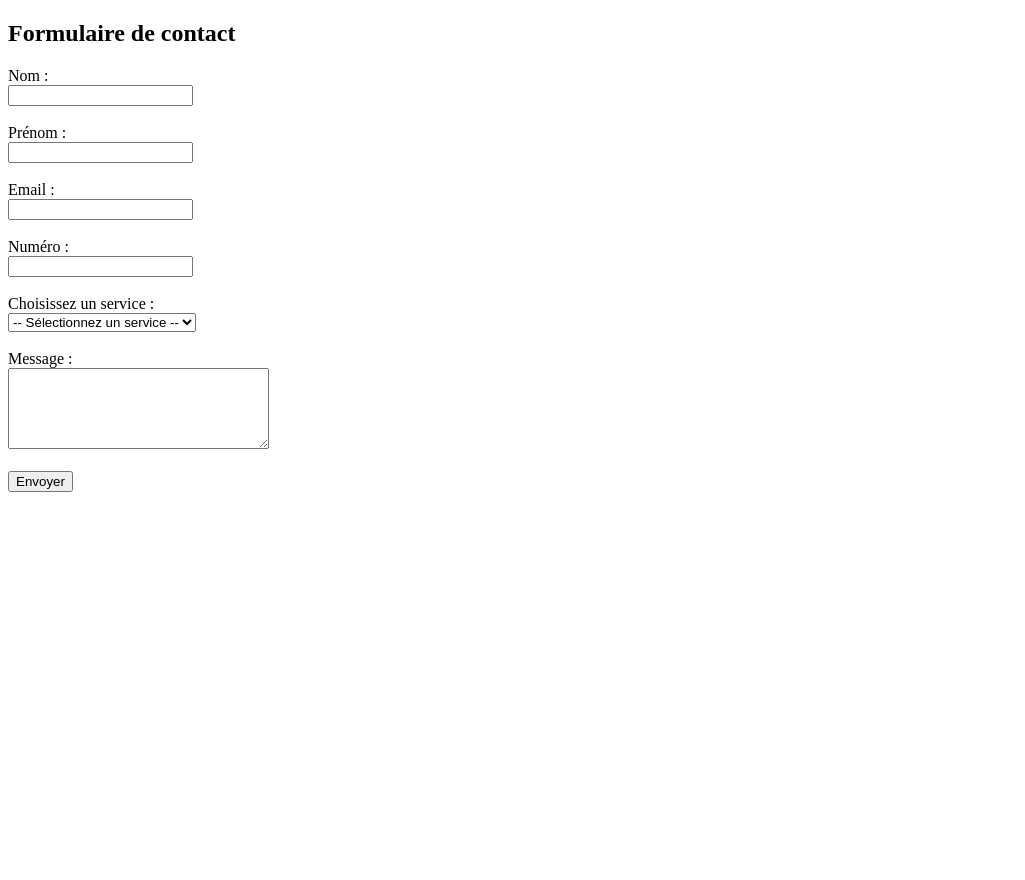
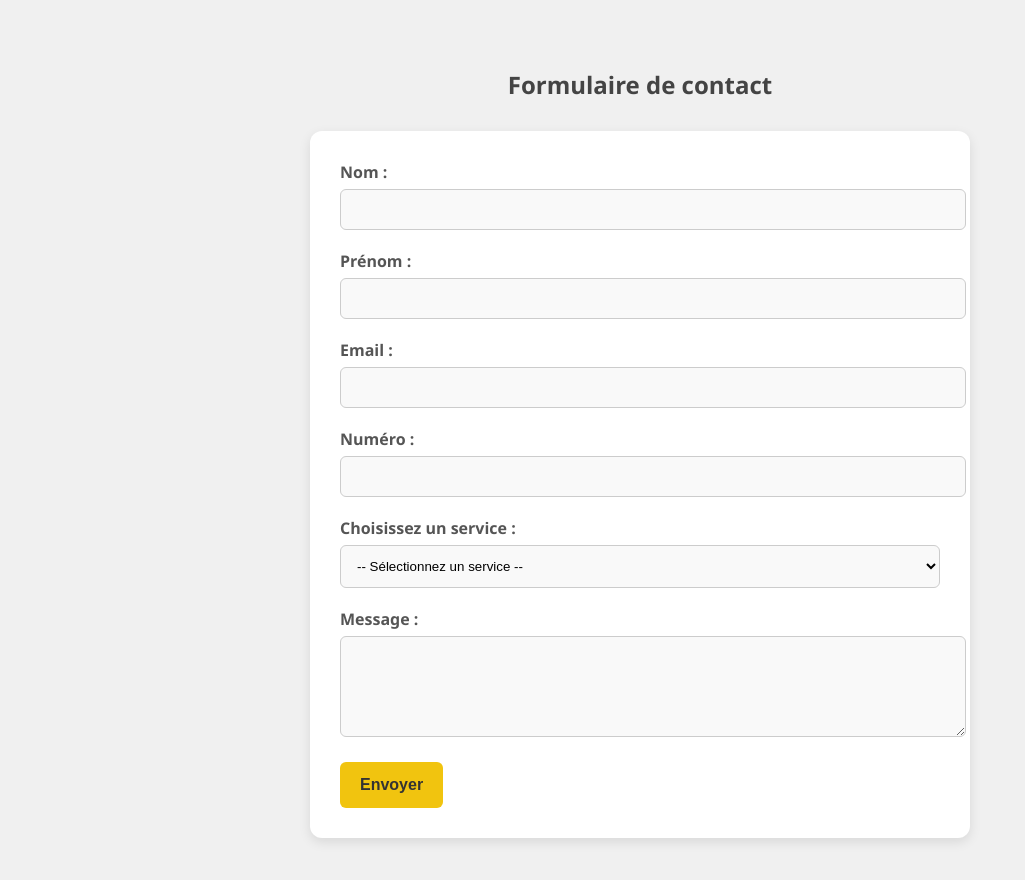
Before and after one commit to RomainD59/CPLR-versionning, a plain HTML site: page index.html in a window 1280 px wide. Shown: the whole page, without its empty margins (0-1025 px from the left). Before the commit the page ends 800 px from the top, so only its background shows below. Drawn offline with Linux system fonts and the light colour scheme.

Commit message:
Pas la le bug

```diff
--- a/index.html
+++ b/index.html
@@ -3,32 +3,101 @@
 <head>
   <meta charset="UTF-8">
   <title>Formulaire de contact</title>
+  <style>
+    body {
+      font-family: 'Segoe UI', Tahoma, Geneva, Verdana, sans-serif;
+      background: #f0f0f0;
+      color: #333;
+      padding: 40px;
+    }
+
+    h2 {
+      text-align: center;
+      color: #444;
+      margin-bottom: 30px;
+    }
+
+    form {
+      max-width: 600px;
+      margin: 0 auto;
+      background: #ffffff;
+      padding: 30px;
+      border-radius: 12px;
+      box-shadow: 0 4px 12px rgba(0, 0, 0, 0.1);
+    }
+
+    label {
+      display: block;
+      margin-bottom: 6px;
+      font-weight: 600;
+      color: #555;
+    }
+
+    input[type="text"],
+    input[type="email"],
+    input[type="tel"],
+    select,
+    textarea {
+      width: 100%;
+      padding: 12px;
+      margin-bottom: 20px;
+      border: 1px solid #ccc;
+      border-radius: 6px;
+      background-color: #f9f9f9;
+      transition: border-color 0.3s;
+    }
+
+    input[type="text"]:focus,
+    input[type="email"]:focus,
+    input[type="tel"]:focus,
+    select:focus,
+    textarea:focus {
+      border-color: #f1c40f;
+      outline: none;
+    }
+
+    input[type="submit"] {
+      background-color: #f1c40f;
+      color: #333;
+      padding: 14px 20px;
+      border: none;
+      border-radius: 6px;
+      cursor: pointer;
+      font-size: 16px;
+      font-weight: bold;
+      transition: background-color 0.3s;
+    }
+
+    input[type="submit"]:hover {
+      background-color: #d4ac0d;
+    }
+  </style>
 </head>
 <body>
   <h2>Formulaire de contact</h2>
   <form action="https://n8n.oriatec.fr/webhook-test/072d9fd1-ae5a-4912-84b4-62f979f75ec7" method="post">
-    <label for="name">Nom :</label><br>
-    <input type="text" id="name" name="name" required><br><br>
+    <label for="name">Nom :</label>
+    <input type="text" id="name" name="name" required>
 
-    <label for="firstname">Prénom :</label><br>
-    <input type="text" id="firstname" name="firstname" required><br><br>
+    <label for="firstname">Prénom :</label>
+    <input type="text" id="firstname" name="firstname" required>
 
-    <label for="email">Email :</label><br>
-    <input type="email" id="email" name="email" required><br><br>
+    <label for="email">Email :</label>
+    <input type="email" id="email" name="email" required>
 
-    <label for="phone">Numéro :</label><br>
-    <input type="tel" id="phone" name="phone" required><br><br>
+    <label for="phone">Numéro :</label>
+    <input type="tel" id="phone" name="phone" required>
 
-    <label for="service">Choisissez un service :</label><br>
+    <label for="service">Choisissez un service :</label>
     <select id="service" name="service" required>
       <option value="">-- Sélectionnez un service --</option>
       <option value="commercial">Commercial</option>
       <option value="technique">Technique</option>
       <option value="autres">Autres</option>
-    </select><br><br>
+    </select>
 
-    <label for="message">Message :</label><br>
-    <textarea id="message" name="message" rows="5" cols="30" required></textarea><br><br>
+    <label for="message">Message :</label>
+    <textarea id="message" name="message" rows="5" required></textarea>
 
     <input type="submit" value="Envoyer">
   </form>
```
